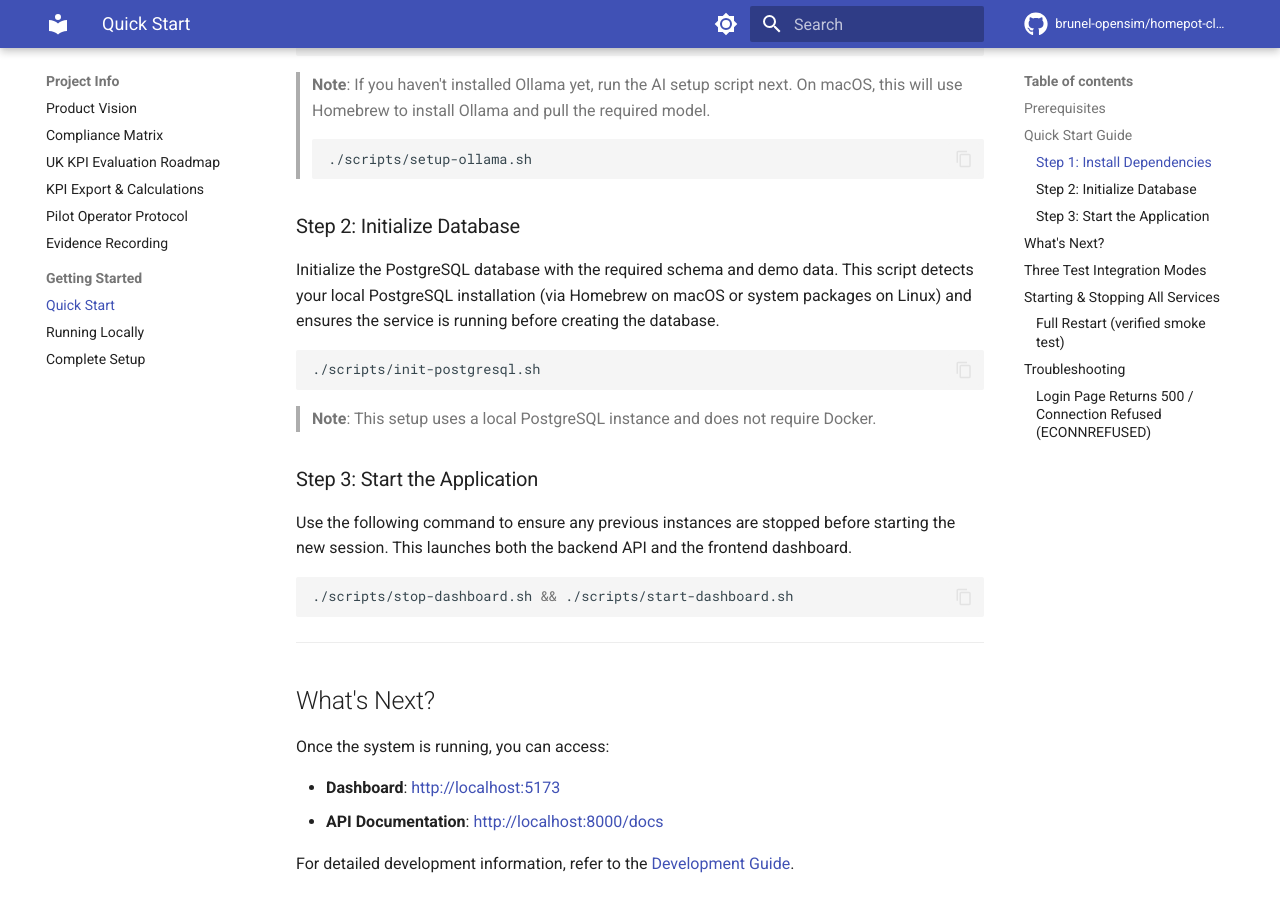
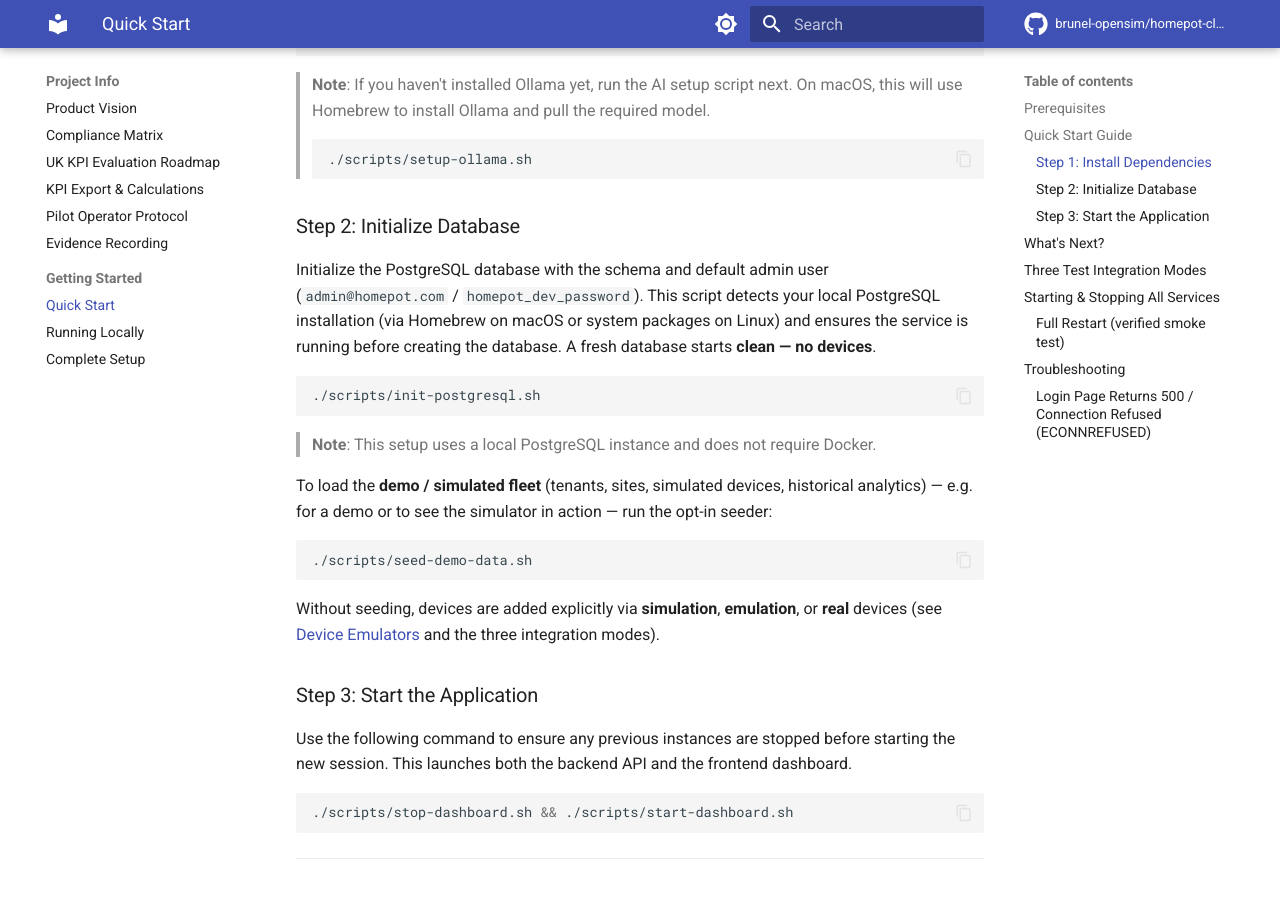
Before and after one commit to brunel-opensim/homepot-client, an MkDocs documentation site: the page built from docs/getting-started.md, in a window 1280 px wide and 900 px high, scrolled down 1097 px. Built offline with MkDocs 1.6.1 and Material for MkDocs 9.7.7, drawn with Linux system fonts in a browser that asks for light colours; comment, search, counter and statistics services are not loaded; the version menu is left out.

Commit message:
docs: update README and getting-started for clean DB init
init-postgresql.sh now creates a clean schema + admin user (no devices);
the demo/simulated fleet is opt-in via seed-demo-data.sh. Update README,
getting-started.md and fresh-database-setup.md accordingly.

````diff
--- a/docs/getting-started.md
+++ b/docs/getting-started.md
@@ -38,13 +38,29 @@ chmod +x scripts/*.sh
 
 ### Step 2: Initialize Database
 
-Initialize the PostgreSQL database with the required schema and demo data. This script detects your local PostgreSQL installation (via Homebrew on macOS or system packages on Linux) and ensures the service is running before creating the database.
+Initialize the PostgreSQL database with the schema and default admin user
+(`admin@homepot.com` / `homepot_dev_password`). This script detects your local
+PostgreSQL installation (via Homebrew on macOS or system packages on Linux) and
+ensures the service is running before creating the database. A fresh database
+starts **clean — no devices**.
 
 ```bash
 ./scripts/init-postgresql.sh
 ```
 
 > **Note**: This setup uses a local PostgreSQL instance and does not require Docker.
+
+To load the **demo / simulated fleet** (tenants, sites, simulated devices,
+historical analytics) — e.g. for a demo or to see the simulator in action —
+run the opt-in seeder:
+
+```bash
+./scripts/seed-demo-data.sh
+```
+
+Without seeding, devices are added explicitly via **simulation**,
+**emulation**, or **real** devices (see
+[Device Emulators](device-emulators.md) and the three integration modes).
 
 
 ### Step 3: Start the Application
````
Also changed, not shown: README.md (+13 -1 lines), docs/fresh-database-setup.md (+9 -3 lines).
